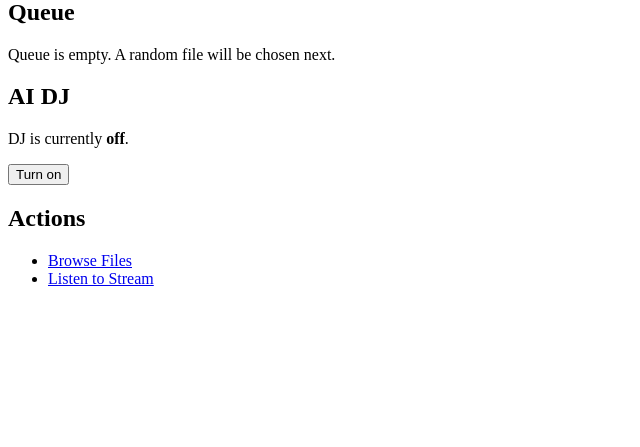
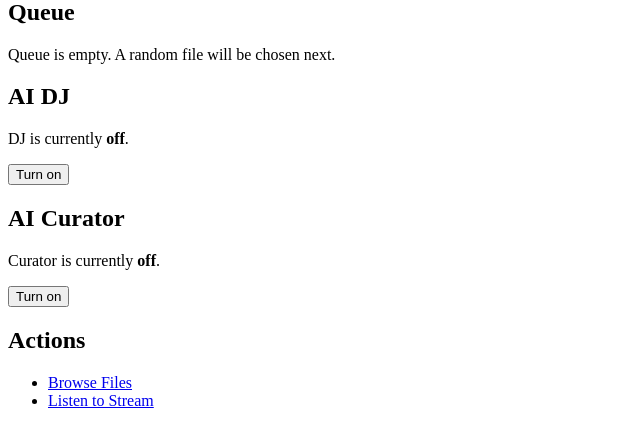
Before and after one commit to ivansoto0/streamer, a Flask app: page / in a window 1280 px wide. Shown: the part 207-654 px from the top of the page, without its empty margins (0-640 px from the left). Run offline with Flask 3, Linux system fonts and the light colour scheme; parts of the project's set-up code (start-up, migrations or seed data) failed here and were passed over.

Commit message:
feat: curator toggle route and control panel UI
Co-Authored-By: Claude Opus 4.6 <noreply@anthropic.com>

```diff
--- a/src/streamer/server.py
+++ b/src/streamer/server.py
@@ -44,6 +44,8 @@ def create_app(state=None, scanner=None, pipeline=None):
             track_path=track_path,
             queue=queue_items,
             dj_enabled=app.state.dj_enabled,
+            curator_enabled=app.state.curator_enabled,
+            curator_reason=app.state.curator_reason,
         )
 
     @app.route("/next", methods=["POST"])
@@ -81,6 +83,12 @@ def create_app(state=None, scanner=None, pipeline=None):
     @auth.login_required
     def dj_toggle():
         app.state.dj_enabled = not app.state.dj_enabled
+        return redirect("/")
+
+    @app.route("/curator/toggle", methods=["POST"])
+    @auth.login_required
+    def curator_toggle():
+        app.state.curator_enabled = not app.state.curator_enabled
         return redirect("/")
 
     @app.route("/play", methods=["POST"])
--- a/src/streamer/templates/index.html
+++ b/src/streamer/templates/index.html
@@ -22,6 +22,9 @@
 
     <section aria-label="Queue">
         <h2>Queue</h2>
+        {% if curator_reason %}
+        <p><strong>Curator:</strong> {{ curator_reason }}</p>
+        {% endif %}
         {% if queue %}
         <ol>
             {% for item in queue %}
@@ -47,6 +50,14 @@
         </form>
     </section>
 
+    <section aria-label="AI Curator">
+        <h2>AI Curator</h2>
+        <p>Curator is currently <strong>{{ "on" if curator_enabled else "off" }}</strong>.</p>
+        <form method="post" action="/curator/toggle">
+            <button type="submit">Turn {{ "off" if curator_enabled else "on" }}</button>
+        </form>
+    </section>
+
     <nav aria-label="Actions">
         <h2>Actions</h2>
         <ul>
```
Also changed, not shown: tests/test_server.py (+8 -0 lines).
